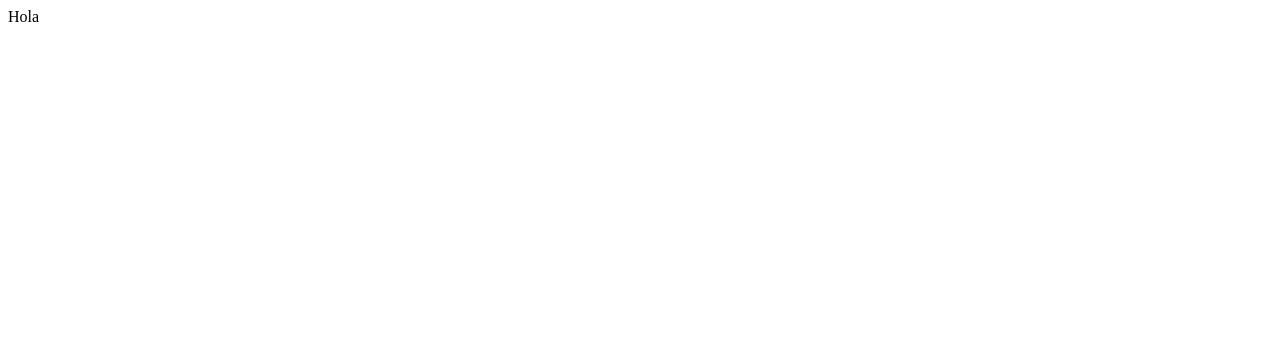
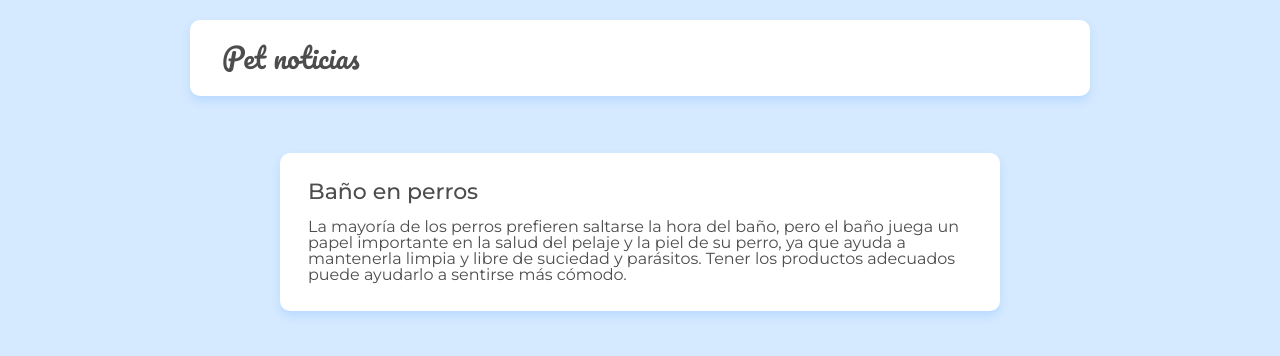
Before and after one commit to stefifm/react-router-curso-alura, a React (Vite) app: page / in a window 1280 px wide. Shown: the top 356 px of the page. Built offline with nearby package versions, Linux system fonts and the light colour scheme.

Commit message:
Add React Router Dom

```diff
--- a/src/App.jsx
+++ b/src/App.jsx
@@ -1,5 +1,25 @@
+import { BrowserRouter as Router, Routes, Route } from 'react-router-dom'
+
+import './assets/css/base/base.css'
+import './assets/css/componentes/card.css'
+import Home from './pages/Home'
+import Sobre from './pages/Sobre'
+
 function App() {
-  return <>Hola</>
+  return (
+    <Router>
+      <Routes>
+        <Route
+          path='/'
+          element={<Home />}
+        />
+        <Route
+          path='/sobre'
+          element={<Sobre />}
+        />
+      </Routes>
+    </Router>
+  )
 }
 
 export default App
```
